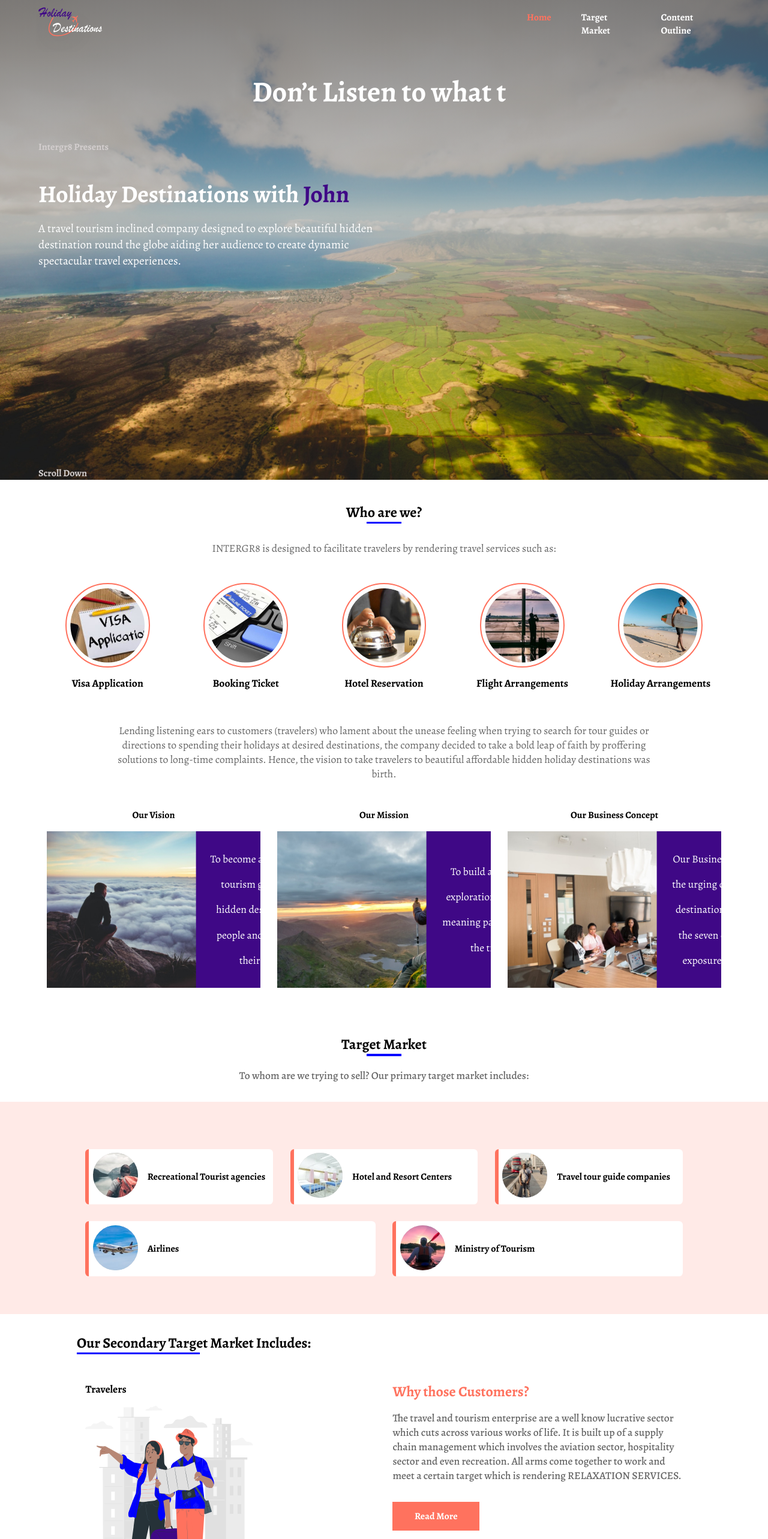
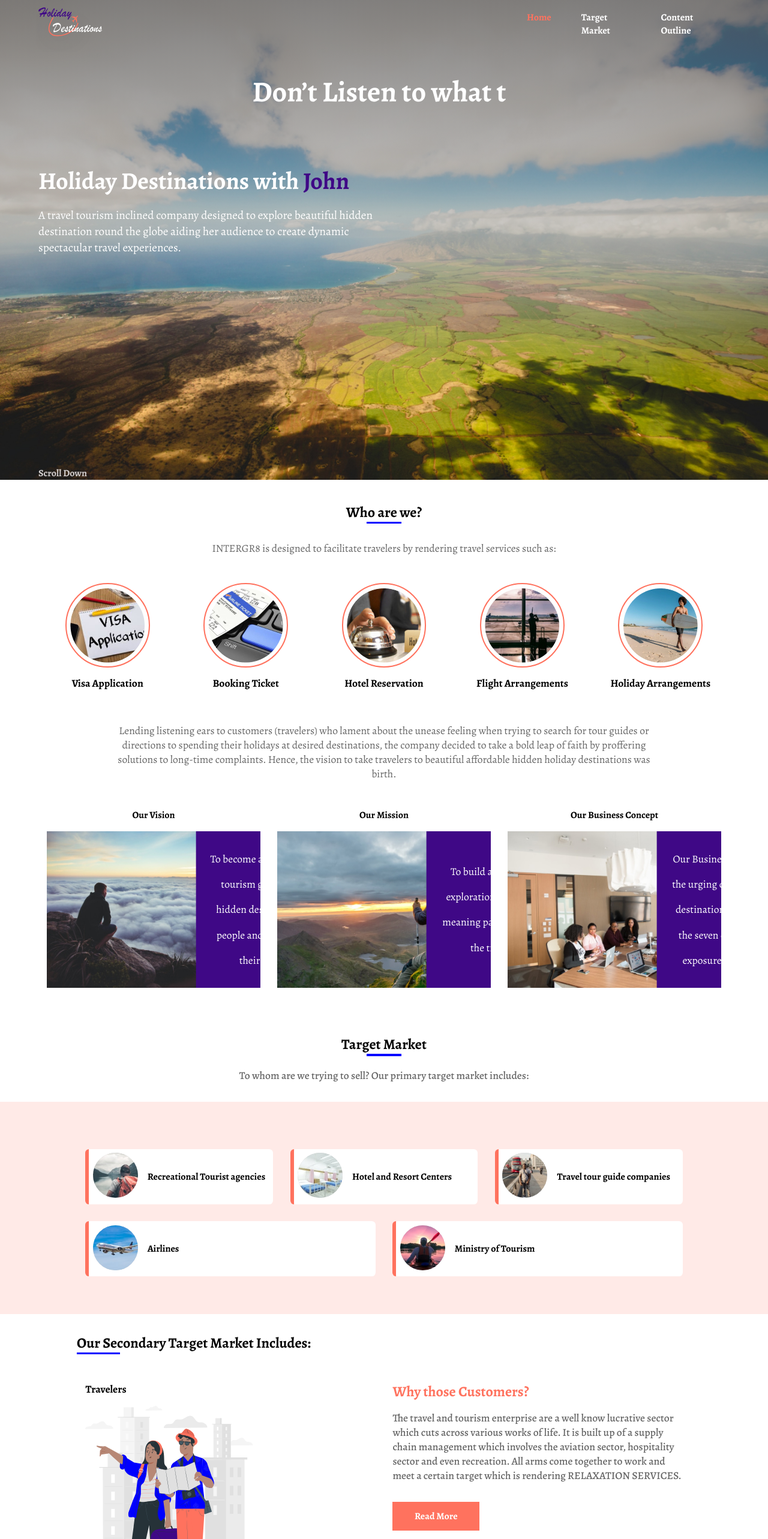
Before and after one commit to rigAITe/Holiday-Destination, a React (Create React App) app: page / in a window 1280 px wide. Shown: the top 2566 px of the page at 60% size. Built offline with nearby package versions, Linux system fonts and the light colour scheme.

Commit message:
make it better

```diff
--- a/package.json
+++ b/package.json
@@ -6,6 +6,7 @@
     "@testing-library/jest-dom": "^5.11.9",
     "@testing-library/react": "^11.2.3",
     "@testing-library/user-event": "^12.6.0",
+    "bootstrap": "^4.6.0",
     "node-sass": "^4.14.1",
     "react": "^17.0.1",
     "react-dom": "^17.0.1",
@@ -14,6 +15,7 @@
     "react-router-hash-link": "^2.3.1",
     "react-scripts": "4.0.1",
     "react-typical": "^0.1.3",
+    "reactstrap": "^8.9.0",
     "web-vitals": "^0.2.4"
   },
   "scripts": {
--- a/src/components/mainHeader.js
+++ b/src/components/mainHeader.js
@@ -6,7 +6,6 @@ const MainHeader = () => {
 
     return(
 
-        // <div className="main-header">
             <div className="inner-header">
                 <div className="reveal">
                     <h2><Typical
@@ -17,13 +16,11 @@ const MainHeader = () => {
                     </h2>
                 </div>
                 <div className="sub-header">
-                    <span>Intergr8 Presents</span>
                     <h2>Holiday Destinations with <span>John</span></h2>
                     <p>A travel tourism inclined company designed to explore beautiful hidden destination round the globe aiding her audience to create dynamic spectacular travel experiences. </p>
                     <Link to='#aboutIntergr8'><span className="scroll">Scroll Down</span></Link>
                 </div>
             </div>
-        // </div>
     )
 }
 
--- a/src/components/style.scss
+++ b/src/components/style.scss
@@ -295,6 +295,7 @@ footer{
   }
   & p{
     padding-bottom: 1rem;
+    font-weight: 400;
   }
 }
 
@@ -482,8 +483,6 @@ footer{
     &-inner{
       display: flex;
       flex-wrap: wrap;
-      // width: 95%;
-      // margin: auto;
       @include containerD();
       & >*{
         flex: 1 1 250px;
@@ -500,6 +499,9 @@ footer{
   .secTagtHead{
     @include containerD();
     padding-top: 2rem;
+    & .headlines{
+      width: 7%;
+    }
   }
   .secondaryTarget{
     @include containerD();
--- a/src/components/testing.js
+++ b/src/components/testing.js
@@ -1,4 +1,6 @@
 import React from 'react'
+// import 'bootstrap/dist/css/bootstrap.css'
+// import { Button } from 'reactstrap';
 
 const Testing = () => {
 
```
Also changed, not shown: 2 other files (tests, documents, lock files or other folders).
